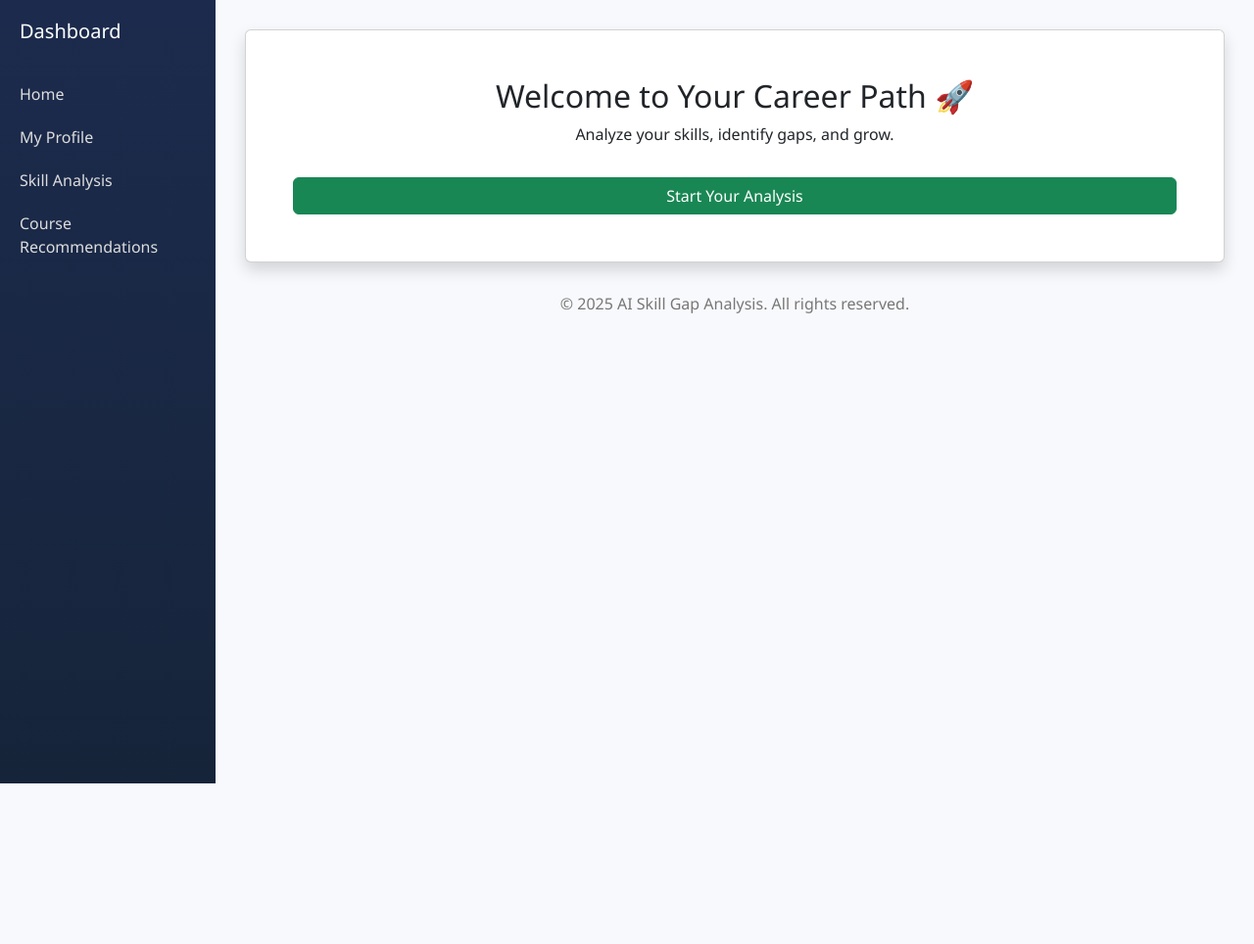
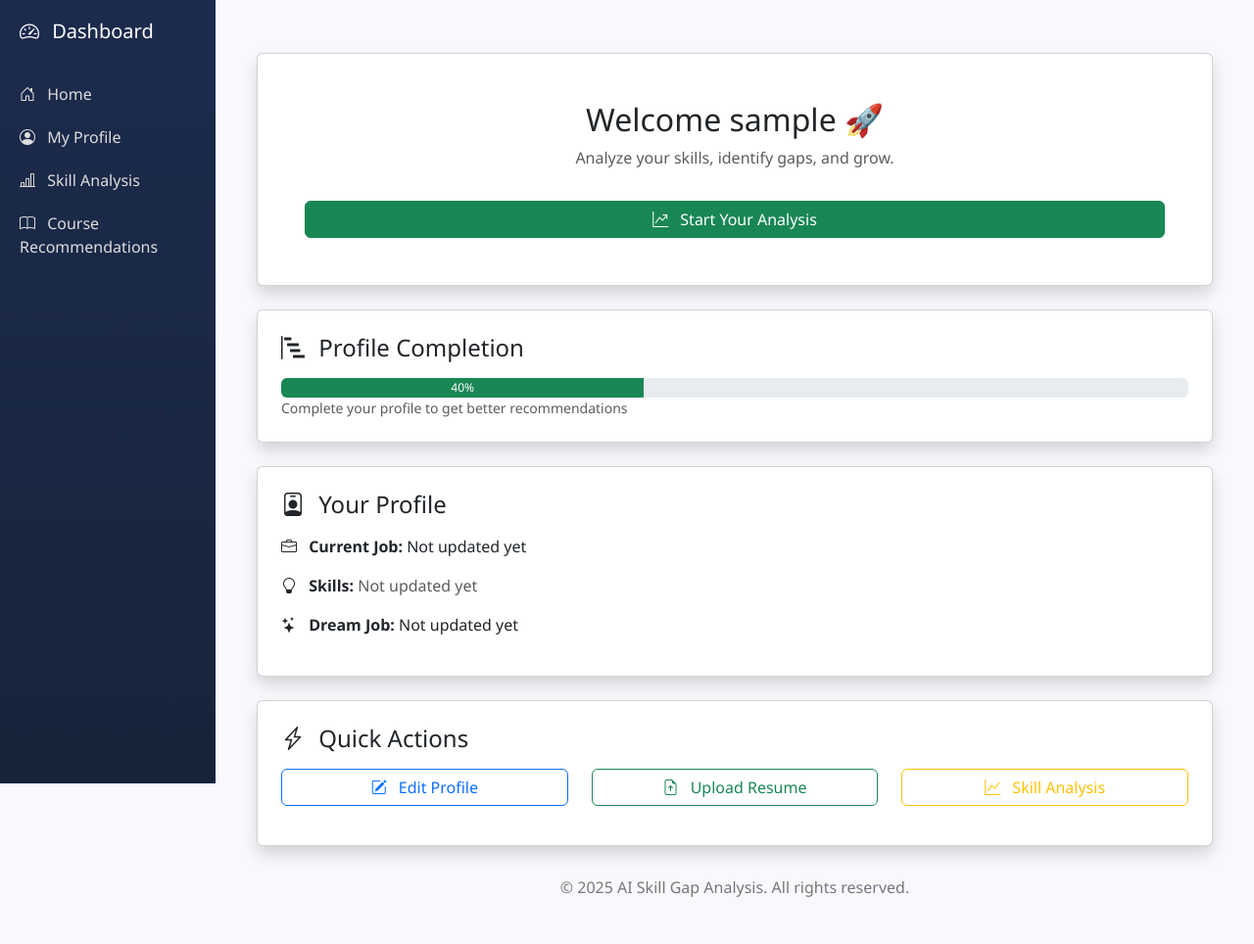
Before and after one commit to harsh-kumbhar/AI_Skill_Gap_Analysis, a Django app: page /dashboard/ in a window 1280 px wide. Shown: the whole page at 98% size. Before the commit the page ends 800 px from the top, so only its background shows below. Run offline with Django 5.2, Linux system fonts and the light colour scheme; the visitor is signed in with stand-in values (Sample User, id 1); data that the repository does not hold is empty; some libraries are stand-ins or nearby versions.

Commit message:
Step 1.5 : - "My Profile" complete basics done

```diff
--- a/ai_skill_gap/settings.py
+++ b/ai_skill_gap/settings.py
@@ -11,6 +11,7 @@ https://docs.djangoproject.com/en/5.2/ref/settings/
 """
 
 from pathlib import Path
+import os
 
 # Build paths inside the project like this: BASE_DIR / 'subdir'.
 BASE_DIR = Path(__file__).resolve().parent.parent
@@ -69,6 +70,8 @@ TEMPLATES = [
 
 WSGI_APPLICATION = 'ai_skill_gap.wsgi.application'
 
+MEDIA_URL = '/media/'
+MEDIA_ROOT = os.path.join(BASE_DIR, 'media')
 
 # Database
 # https://docs.djangoproject.com/en/5.2/ref/settings/#databases
--- a/ai_skill_gap/urls.py
+++ b/ai_skill_gap/urls.py
@@ -1,6 +1,8 @@
 from django.contrib import admin
 from django.urls import path
 from core import views
+from django.conf import settings
+from django.conf.urls.static import static
 
 urlpatterns = [
     path('admin/', admin.site.urls),
@@ -15,4 +17,5 @@ urlpatterns = [
     path('dashboard/', views.dashboard, name="dashboard"),
     path("my_profile/", views.my_profile, name="my_profile"),
 
-]
+
+]+ static(settings.MEDIA_URL, document_root=settings.MEDIA_ROOT)
--- a/core/models.py
+++ b/core/models.py
@@ -2,7 +2,12 @@ from django.db import models
 from django.contrib.auth.models import User
 from datetime import date
 
-# Extend user profile later for extra fields
+class Skill(models.Model):
+    name = models.CharField(max_length=100, unique=True)
+
+    def __str__(self):
+        return self.name
+
 class Profile(models.Model):
     GENDER_CHOICES = (
         ('M', 'Male'),
@@ -17,25 +22,40 @@ class Profile(models.Model):
         ('10L+', 'More than 10 LPA'),
     )
 
-    user = models.OneToOneField(User, on_delete=models.CASCADE)
-    #Personal Details
+    user = models.OneToOneField(User, on_delete=models.CASCADE, related_name="profile")
+
+    # Personal Details
     address = models.CharField(max_length=255, blank=True, null=True)
     dob = models.DateField(blank=True, null=True)
     gender = models.CharField(max_length=1, choices=GENDER_CHOICES, blank=True, null=True)
 
-    current_skills = models.TextField(blank=True, null=True)  # comma-separated for now
+    # Career Details
+    skills = models.ManyToManyField(Skill, blank=True)
     current_job = models.CharField(max_length=100, blank=True, null=True)
     current_salary = models.CharField(max_length=10, choices=SALARY_CHOICES, blank=True, null=True)
+    dream_role = models.CharField(max_length=100, blank=True, null=True)
+    profile_pic = models.ImageField(upload_to="profile_pic/", blank=True, null=True)
 
-    dream_role = models.CharField(max_length=100, blank=True, null=True)
-        # Resume field (optional, in case we later upload)
+    # Resume field (optional, in case we later upload)
+    # models.py
     resume = models.FileField(upload_to='resumes/', blank=True, null=True)
+
+def clean(self):
+    import os
+    from django.core.exceptions import ValidationError
+    if self.resume:
+        ext = os.path.splitext(self.resume.name)[1].lower()
+        if ext != ".pdf":
+            raise ValidationError("Only PDF files are allowed for resume upload.")
 
     def __str__(self):
         return self.user.username
 
+    @property
     def age(self):
         if self.dob:
             today = date.today()
-            return today.year - self.dob.year - ((today.month, today.day) < (self.dob.month, self.dob.day))
+            return today.year - self.dob.year - (
+                (today.month, today.day) < (self.dob.month, self.dob.day)
+            )
         return None
--- /dev/null
+++ b/core/signals.py
@@ -0,0 +1,11 @@
+from django.db.models.signals import post_save
+from django.contrib.auth.models import User
+from django.dispatch import receiver
+from .models import Profile
+
+@receiver(post_save, sender=User)
+def create_or_update_user_profile(sender, instance, created, **kwargs):
+    if created:
+        Profile.objects.create(user=instance)
+    else:
+        instance.profile.save()
--- a/core/templates/base.html
+++ b/core/templates/base.html
@@ -4,7 +4,15 @@
   <meta charset="UTF-8">
   <meta name="viewport" content="width=device-width, initial-scale=1.0">
   <title>{% block title %}AI Skill Gap Analysis{% endblock %}</title>
+
+  <!-- Bootstrap CSS -->
   <link href="https://cdn.jsdelivr.net/npm/bootstrap@5.3.0/dist/css/bootstrap.min.css" rel="stylesheet">
+
+  <!-- Bootstrap Icons -->
+  <link href="https://cdn.jsdelivr.net/npm/bootstrap-icons@1.11.3/font/bootstrap-icons.css" rel="stylesheet">
+
+  <!-- Select2 CSS -->
+  <link href="https://cdn.jsdelivr.net/npm/select2@4.1.0-rc.0/dist/css/select2.min.css" rel="stylesheet" />
 
   <style>
     body {
@@ -12,19 +20,18 @@
       font-family: 'Segoe UI', Tahoma, Geneva, Verdana, sans-serif;
     }
     .sidebar {
-  position: fixed;          /* stick it to the side */
+      position: fixed;
       top: 0;
       left: 0;
-  height: 100%;             /* take full page height */
-  width: 220px;             /* fixed width */
+      height: 100%;
+      width: 220px;
       background: linear-gradient(180deg, #1c2b4d, #16243a);
       color: #fff;
       padding: 20px;
-  overflow-y: auto;         /* scroll if sidebar content is too long */
+      overflow-y: auto;
     }
-
     .content {
-  margin-left: 220px;       /* push content to the right */
+      margin-left: 220px;
       padding: 30px;
       width: calc(100% - 220px);
     }
@@ -41,7 +48,6 @@
     .sidebar a:hover {
       color: #fff;
     }
-
     footer {
       margin-top: 30px;
       text-align: center;
@@ -54,11 +60,11 @@
 <div class="d-flex">
   <!-- Sidebar -->
   <div class="sidebar">
-    <h2>Dashboard</h2>
-    <a href="{% url 'dashboard' %}">Home</a>
-    <a href="{% url 'my_profile' %}">My Profile</a>
-    <a href="#">Skill Analysis</a>
-    <a href="#">Course Recommendations</a>
+    <h2><i class="bi bi-speedometer2 me-2"></i> Dashboard</h2>
+    <a href="{% url 'dashboard' %}"><i class="bi bi-house-door me-2"></i> Home</a>
+    <a href="{% url 'my_profile' %}"><i class="bi bi-person-circle me-2"></i> My Profile</a>
+    <a href="#"><i class="bi bi-bar-chart-line me-2"></i> Skill Analysis</a>
+    <a href="#"><i class="bi bi-book me-2"></i> Course Recommendations</a>
   </div>
 
   <!-- Main content -->
@@ -82,5 +88,17 @@
   </div>
 </div>
 
+<!-- Bootstrap JS Bundle -->
+<script src="https://cdn.jsdelivr.net/npm/bootstrap@5.3.0/dist/js/bootstrap.bundle.min.js"></script>
+
+<!-- jQuery (required for Select2) -->
+<script src="https://code.jquery.com/jquery-3.6.0.min.js"></script>
+
+<!-- Select2 JS -->
+<script src="https://cdn.jsdelivr.net/npm/select2@4.1.0-rc.0/dist/js/select2.min.js"></script>
+
+<!-- Custom Script Block -->
+{% block extra_js %}{% endblock %}
+
 </body>
 </html>
--- a/core/templates/dashboard.html
+++ b/core/templates/dashboard.html
@@ -2,9 +2,71 @@
 {% block title %}Dashboard{% endblock %}
 
 {% block content %}
-<div class="card shadow p-5 text-center">
-  <h2>Welcome to Your Career Path 🚀</h2>
-  <p>Analyze your skills, identify gaps, and grow.</p>
-  <a href="#" class="btn btn-success mt-3">Start Your Analysis</a>
+<div class="container mt-4">
+
+  <!-- Welcome Card -->
+  <div class="card shadow p-5 text-center mb-4">
+    <h2>Welcome {{ user.username }} 🚀</h2>
+    <p class="text-muted">Analyze your skills, identify gaps, and grow.</p>
+    <a href="#" class="btn btn-success mt-3">
+      <i class="bi bi-graph-up-arrow me-2"></i> Start Your Analysis
+    </a>
+  </div>
+
+  <!-- Profile Completion -->
+  <div class="card shadow p-4 mb-4">
+    <h4 class="mb-3"><i class="bi bi-bar-chart-steps me-2"></i> Profile Completion</h4>
+    <div class="progress" style="height: 20px;">
+      <div class="progress-bar bg-success" role="progressbar"
+           style="width: {{ profile.completion_percent|default:'40' }}%;"
+           aria-valuenow="{{ profile.completion_percent|default:'40' }}"
+           aria-valuemin="0" aria-valuemax="100">
+        {{ profile.completion_percent|default:"40" }}%
+      </div>
+    </div>
+    <small class="text-muted">Complete your profile to get better recommendations</small>
+  </div>
+
+  <!-- Profile Summary -->
+  <div class="card shadow p-4 mb-4">
+    <h4 class="mb-3"><i class="bi bi-person-badge me-2"></i> Your Profile</h4>
+    <p><strong><i class="bi bi-briefcase me-2"></i> Current Job:</strong> {{ profile.current_job|default:"Not updated yet" }}</p>
+<p>
+  <strong><i class="bi bi-lightbulb me-2"></i> Skills:</strong>
+  {% if profile.skills.all %}
+    {% for skill in profile.skills.all %}
+      <span class="badge bg-primary">{{ skill.name }}</span>
+    {% empty %}
+      <span class="text-muted">Not updated yet</span>
+    {% endfor %}
+  {% else %}
+    <span class="text-muted">Not updated yet</span>
+  {% endif %}
+</p>
+    <p><strong><i class="bi bi-stars me-2"></i> Dream Job:</strong> {{ profile.dream_role|default:"Not updated yet" }}</p>
+  </div>
+
+  <!-- Quick Actions -->
+  <div class="card shadow p-4">
+    <h4 class="mb-3"><i class="bi bi-lightning-charge me-2"></i> Quick Actions</h4>
+    <div class="row text-center">
+      <div class="col-md-4 mb-3">
+        <a href="{% url 'my_profile' %}" class="btn btn-outline-primary w-100">
+          <i class="bi bi-pencil-square me-2"></i> Edit Profile
+        </a>
+      </div>
+      <div class="col-md-4 mb-3">
+        <a href="#" class="btn btn-outline-success w-100">
+          <i class="bi bi-file-earmark-arrow-up me-2"></i> Upload Resume
+        </a>
+      </div>
+      <div class="col-md-4 mb-3">
+        <a href="#" class="btn btn-outline-warning w-100">
+          <i class="bi bi-graph-up me-2"></i> Skill Analysis
+        </a>
+      </div>
+    </div>
+  </div>
+
 </div>
 {% endblock %}
--- a/core/views.py
+++ b/core/views.py
@@ -3,7 +3,7 @@ from django.contrib.auth.models import User
 from django.contrib.auth import authenticate, login, logout
 from django.contrib import messages
 from django.contrib.auth.decorators import login_required
-from .models import Profile
+from .models import Profile,Skill
 
 def home_view(request):
     return render(request, 'register.html')
@@ -26,6 +26,7 @@ def register_user(request):
 
         user = User.objects.create_user(username=username, email=email, password=password)
         user.save()
+        # Profile auto-created via signals.py
         messages.success(request, "Account created successfully! Please login.")
         return redirect('login')
 
@@ -42,7 +43,7 @@ def login_user(request):
 
         if user is not None:
             login(request, user)
-            return redirect('dashboard')  # redirect to dashboard after login
+            return redirect('dashboard')
         else:
             messages.error(request, "Invalid credentials")
             return redirect('login')
@@ -56,10 +57,10 @@ def logout_user(request):
     return redirect('login')
 
 
-@login_required(login_url='login')   # Redirects to login if not authenticated
+@login_required(login_url='login')
 def dashboard(request):
-    return render(request, 'dashboard.html')
-
+    profile = request.user.profile  # guaranteed to exist
+    return render(request, "dashboard.html", {"profile": profile})
 
 
 @login_required(login_url='login')
@@ -70,13 +71,39 @@ def my_profile(request):
         profile.address = request.POST.get("address")
         profile.dob = request.POST.get("dob") or None
         profile.gender = request.POST.get("gender")
-        profile.current_skills = request.POST.get("current_skills")
+
+        # ✅ Skills handling (IDs + new skill names)
+        selected_skills = request.POST.getlist("skills[]")
+        skill_objs = []
+        for val in selected_skills:
+            if val.isdigit():
+                # existing skill (ID)
+                skill = Skill.objects.filter(id=int(val)).first()
+            else:
+                # new skill (name)
+                skill, _ = Skill.objects.get_or_create(name=val)
+            if skill:
+                skill_objs.append(skill)
+
+        profile.skills.set(skill_objs)
+
         profile.current_job = request.POST.get("current_job")
         profile.current_salary = request.POST.get("current_salary")
         profile.dream_role = request.POST.get("dream_role")
+
+        # Resume file upload
+        if request.FILES.get("resume"):
+            profile.resume = request.FILES["resume"]
+
+        # Profile Picture upload
+        if request.FILES.get("profile_pic"):
+            profile.profile_pic = request.FILES["profile_pic"]
 
         profile.save()
         messages.success(request, "Profile updated successfully!")
         return redirect("my_profile")
 
-    return render(request, "my_profile.html", {"profile": profile})
+    return render(request, "my_profile.html", {
+        "profile": profile,
+        "all_skills": Skill.objects.all()
+    })
```
Also changed, not shown: core/apps.py (+5 -3 lines), core/templates/my_profile.html (+97 -20 lines), core/migrations/0002_alter_profile_user.py (added), core/migrations/0003_skill_remove_profile_current_skills_and_more.py (added), core/migrations/0004_profile_profile_image_profile_resume.py (added), core/migrations/0005_remove_profile_profile_image_profile_profile_pic.py (added), media/profile_pic/ChatGPT_Image_Aug_16_2025_03_38_59_PM.png (added), 1 other file. Lines whose indentation alone changed are shown as unchanged.
